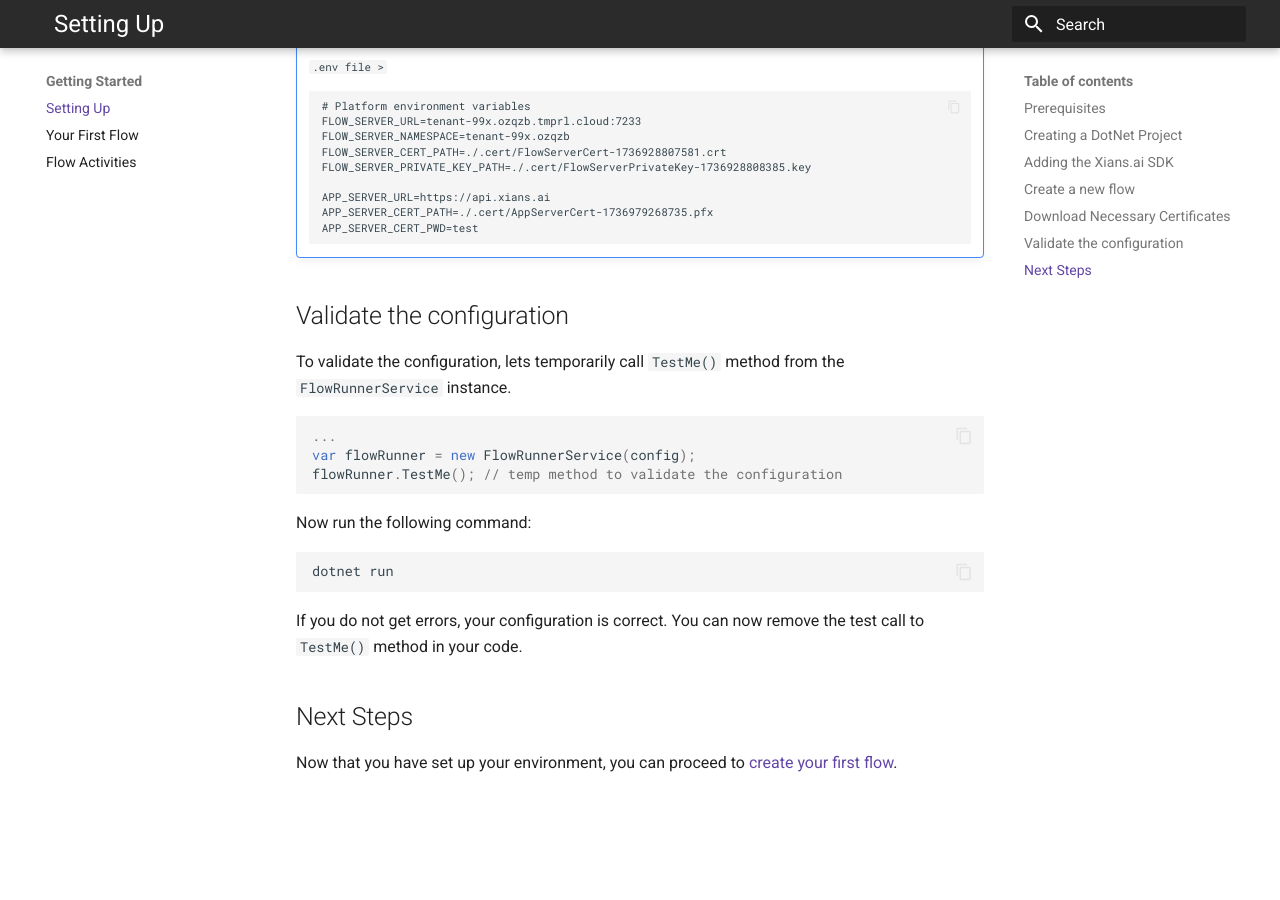
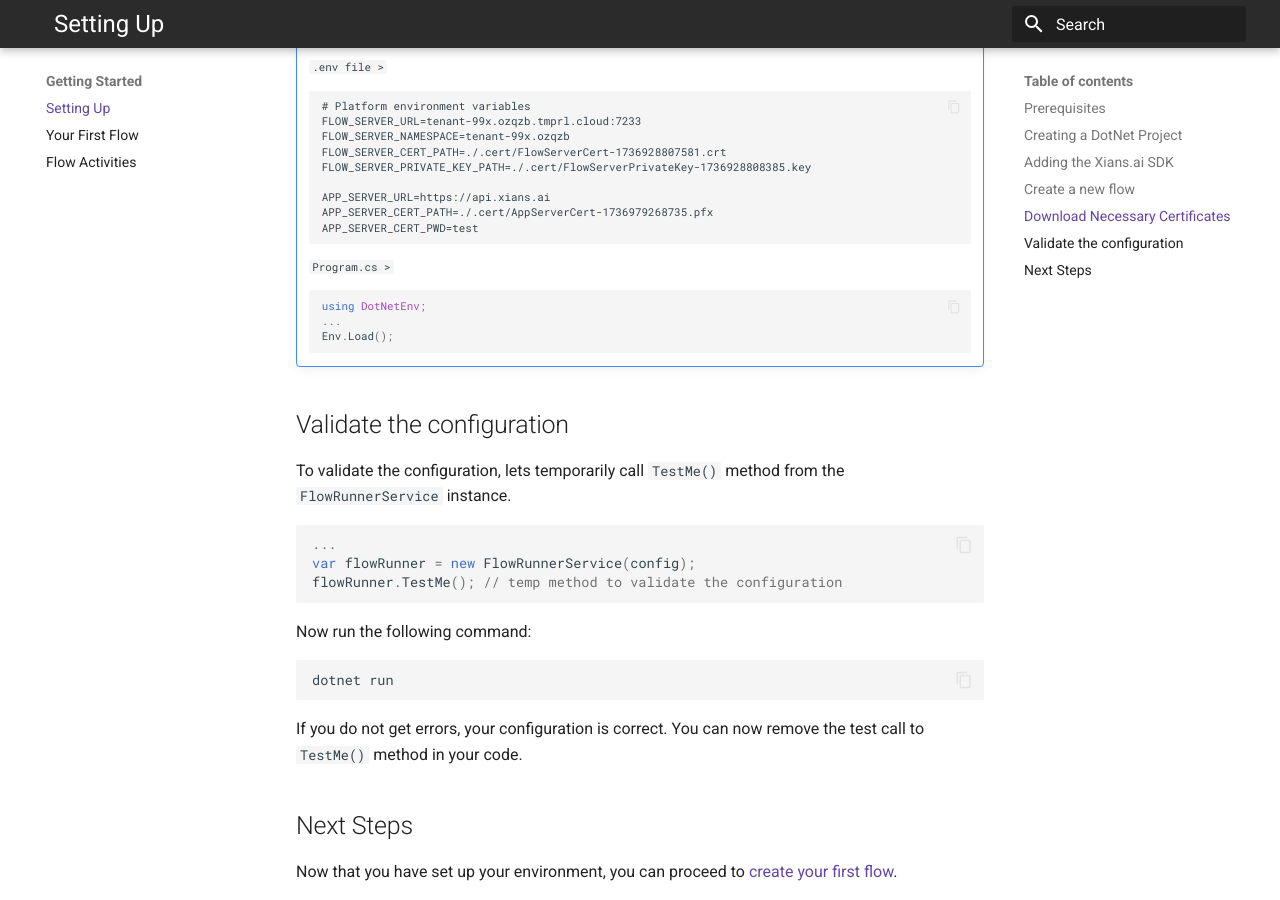
Before and after one commit to XiansAiPlatform/XiansAi.Website, an MkDocs documentation site: the page built from docs/getting-started/1-setting-up.md, in a window 1280 px wide and 900 px high, scrolled down 2517 px. Built offline with MkDocs 1.6.1 and Material for MkDocs 9.7.7, drawn with Linux system fonts in a browser that asks for light colours; before the commit the page ends 3317 px from its top, so only the background shows below that.

Commit message:
env loading in program

````diff
--- a/docs/getting-started/1-setting-up.md
+++ b/docs/getting-started/1-setting-up.md
@@ -89,6 +89,14 @@ Use the values from the XiansAI portal to configure the Environment variables. S
     APP_SERVER_CERT_PWD=test
     ```
 
+    `Program.cs >`
+
+    ```csharp
+    using DotNetEnv;
+    ...
+    Env.Load();
+    ```
+
 ## Validate the configuration
 
 To validate the configuration, lets temporarily call `TestMe()` method from the `FlowRunnerService` instance.
````
